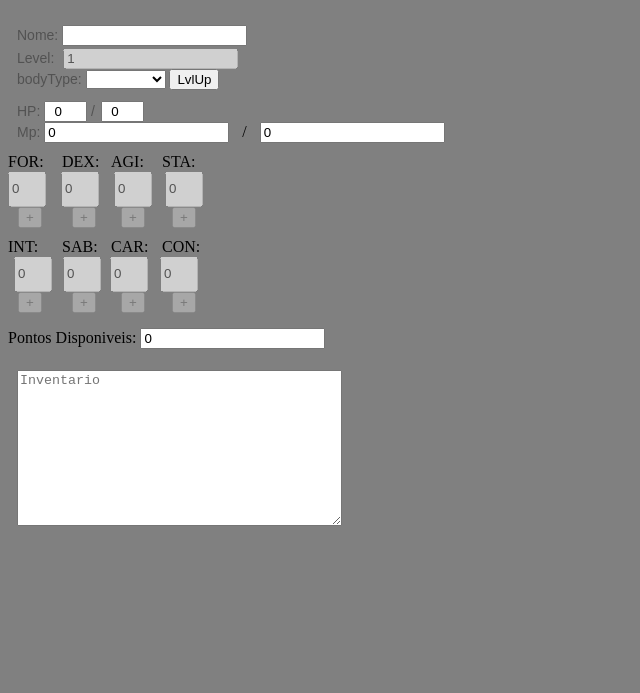
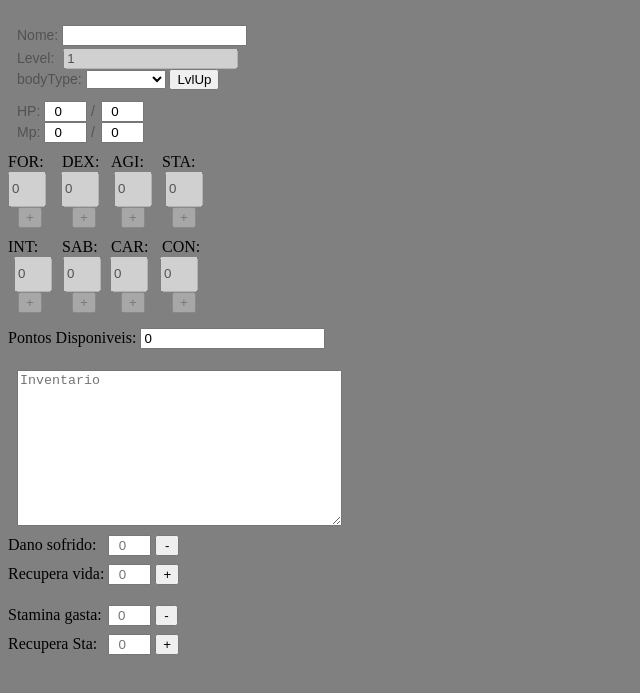
Before and after one commit to MaquitoMarco/meu-site, a plain HTML site: page index.html in a window 1280 px wide. Shown: the part 61-754 px from the top of the page, without its empty margins (0-640 px from the left). Drawn offline with Linux system fonts and the light colour scheme.

Commit message:
Add files via upload

```diff
--- a/Front-end/css/style.css
+++ b/Front-end/css/style.css
@@ -95,3 +95,53 @@ body{
 #bottomStatus {
     margin-left: 10px;
 }
+
+#mpBox {
+    margin-left: 0px;
+
+}
+
+#mp{
+    width: 35px;
+    text-align: center;
+}
+
+#mpMax{
+    width: 35px;
+    margin-left: -7px;
+    text-align: center;
+}
+
+#danoSofrido{
+    width: 35px;
+    margin-left: 8px;
+    text-align: center;
+}
+
+#hpRecuperar{
+    width: 35px;
+    margin-top: 8px;
+    text-align: center;
+}
+
+#mpGasto{
+    width: 35px;
+    margin-top: 20px;
+    margin-left: 2px;
+    text-align: center;
+}
+
+#mpRecuperar{
+    width: 35px;
+    margin-top: 8px;
+    margin-left: 7px;
+    text-align: center;
+}
+
+#dmg{
+    padding-inline: 7.5px;
+}
+
+#mpChange{
+    padding-inline: 7.5px;
+}
--- a/Front-end/script/script.js
+++ b/Front-end/script/script.js
@@ -142,3 +142,91 @@ function atualizaSta(idInput1, valor) {
     let event = new Event('input');
     tiraPontos.dispatchEvent(event);
 }
+
+function tiraHp(inputId) {
+    let pegaInput = document.getElementById(inputId);
+    let hpAtual = document.getElementById('hpAtual');
+
+    let inputValue = parseInt(pegaInput.value, 10);
+    let hpValue = parseInt(hpAtual.value, 10);
+
+    if (!isNaN(inputValue) && inputValue > 0) {
+        // Calcula o novo valor de hpAtual sem ser menor que 0
+        let novoHp = hpValue - inputValue;
+        if (novoHp < 0) {
+            novoHp = 0;
+        }
+
+        hpAtual.value = novoHp;
+        pegaInput.value = ''; // Reseta o valor do input de dano para vazio
+    } else {
+        pegaInput.value = ''; // Reseta o valor do input de dano para vazio se o valor não for válido
+    }
+}
+
+function curaHp(inputId) {
+    let pegaInput = document.getElementById(inputId);
+    let hpAtual = document.getElementById('hpAtual');
+    let hpMaximo = document.getElementById('hpMaximo');
+
+    let inputValue = parseInt(pegaInput.value, 10);
+    let hpValue = parseInt(hpAtual.value, 10);
+    let hpMaxValue = parseInt(hpMaximo.value, 10);
+
+    if (!isNaN(inputValue) && inputValue > 0) {
+        // Calcula o novo valor de hpAtual sem ultrapassar hpMaximo
+        let novoHp = hpValue + inputValue;
+        if (novoHp > hpMaxValue) {
+            novoHp = hpMaxValue;
+        }
+
+        hpAtual.value = novoHp;
+        pegaInput.value = ''; // Reseta o valor do input de cura para vazio
+    } else {
+        pegaInput.value = ''; // Reseta o valor do input de cura para vazio se o valor não for válido
+    }
+}
+
+function tiraMp(inputId) {
+    let pegaInput = document.getElementById(inputId);
+    let mpAtual = document.getElementById('mp');
+
+    let inputValue = parseInt(pegaInput.value, 10);
+    let mpValue = parseInt(mpAtual.value, 10);
+
+    if (!isNaN(inputValue) && inputValue > 0) {
+        // Calcula o novo valor de hpAtual sem ser menor que 0
+        let novoMp = mpValue - inputValue;
+        if (novoMp < 0) {
+            novoMp = 0;
+        }
+
+        mpAtual.value = novoMp;
+        pegaInput.value = ''; // Reseta o valor do input de dano para vazio
+    } else {
+        pegaInput.value = ''; // Reseta o valor do input de dano para vazio se o valor não for válido
+    }
+}
+
+function regenMp(inputId) {
+    let pegaInput = document.getElementById(inputId);
+    let mpAtual = document.getElementById('mp');
+    let mpMaximo = document.getElementById('mpMax');
+
+    let inputValue = parseInt(pegaInput.value, 10);
+    let mpValue = parseInt(mpAtual.value, 10);
+    let mpMaxValue = parseInt(mpMaximo.value, 10);
+
+    if (!isNaN(inputValue) && inputValue > 0) {
+        // Calcula o novo valor de mpAtual sem ultrapassar mpMaximo
+        let novoMp = mpValue + inputValue;
+        if (novoMp > mpMaxValue) {
+            novoMp = mpMaxValue;
+        }
+
+        mpAtual.value = novoMp;
+        pegaInput.value = ''; // Reseta o valor do input de cura para vazio
+    } else {
+        pegaInput.value = ''; // Reseta o valor do input de cura para vazio se o valor não for válido
+    }
+}
--- a/index.html
+++ b/index.html
@@ -36,10 +36,10 @@
     <label class="caixaTexto">HP: <input type="number" value="0" id="hpAtual" min="0" readonly>
   / <label class="caixaTexto"><input type="number" value="0" id="hpMaximo" min="0" readonly></label>
 </div>
-    <div >
-        <label class="caixaTexto">Mp: <input type="number" value="0" id="mp" min="0" readonly></label>
-        / <label class="caixaTexto"><input type="number" value="0" id="mpMax" min="0" readonly></label>
-    </div>
+<div id="mpBox">
+    <label class="caixaTexto">Mp: <input type="number" value="0" id="mp" min="0" readonly>
+  / <label class="caixaTexto"><input type="number" value="0" id="mpMax" min="0" readonly></label>
+</div>
 <div id="stts">
         <div>
         <label>FOR:
@@ -88,7 +88,15 @@
         <div class="caixaTexto">
         <label><textarea name="inv" id="inventarioTxt" cols="38" rows="10" placeholder="Inventario"></textarea></label>
         </div>
-
+        <div>
+        <label>Dano sofrido: <input type="number" placeholder="0" id="danoSofrido"> <input type="button" value="-" id="dmg" onclick="tiraHp('danoSofrido')"></label> </br>
+        <label>Recupera vida: <input type="number" placeholder="0" id="hpRecuperar"> <input type="button" value="+" onclick="curaHp('hpRecuperar')"></label>
+        </div>
+        <div>
+        <label>Stamina gasta: <input type="number" placeholder="0" id="mpGasto"> <input type="button" value="-" id="mpChange" onclick="tiraMp('mpGasto')"></label> </br>
+        <label>Recupera Sta: <input type="number" placeholder="0" id="mpRecuperar"> <input type="button" value="+" onclick="regenMp('mpRecuperar')"></label>
+        </div>
+</div>
         <script src="./Front-end/script/script.js"></script>
 
     </body>
```
